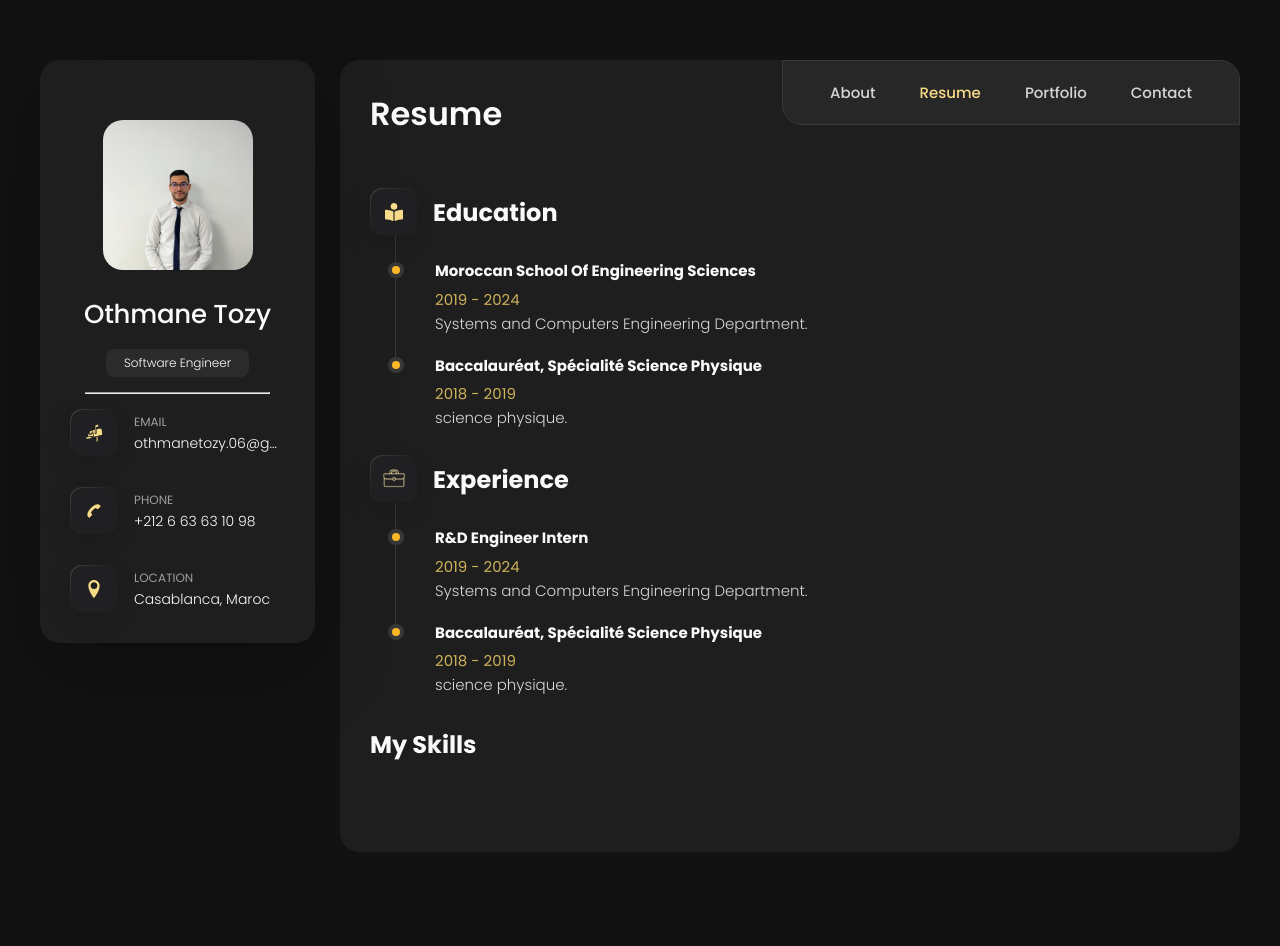
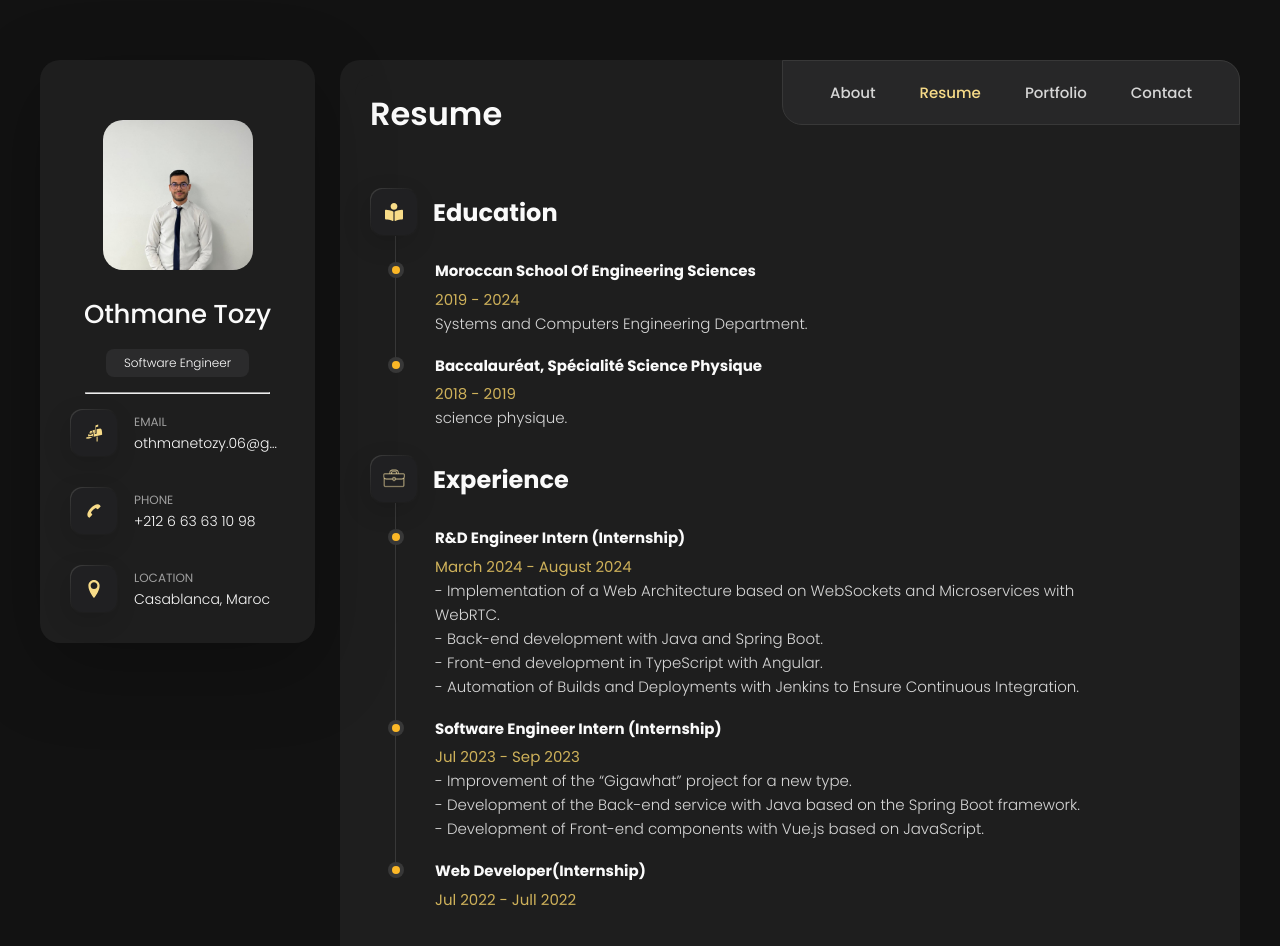
Before and after one commit to othmanetozy/build-portfolio-othmanetozy, a React (Vite) app: page /resume in a window 1280 px wide. Shown: the top 946 px of the page. Before the commit the page ends 912 px from the top, so only its background shows below. Built offline with nearby package versions, Linux system fonts and the light colour scheme.

Commit message:
finish experience

```diff
--- a/src/page/Resume/Resume.jsx
+++ b/src/page/Resume/Resume.jsx
@@ -36,14 +36,35 @@ const Resume = () => {
         </div>
         <ol className='timeline-list'>
           <Timeline
-          title="R&D Engineer intern"
-          date="2019 - 2024"
-          description="Systems and Computers Engineering Department."
+          title="R&D Engineer intern (internship)"
+          date="March 2024 - August 2024"
+          description={
+            <>
+              - Implementation of a Web Architecture based on WebSockets and Microservices with WebRTC.<br />
+              - Back-end development with Java and Spring Boot.<br />
+              - Front-end development in TypeScript with Angular.<br />
+              - Automation of Builds and Deployments with Jenkins to Ensure Continuous Integration.
+            </>
+          }
+        />
+          <Timeline
+          title=" Software Engineer Intern (internship)"
+          date="Jul 2023 - Sep 2023"
+          description={
+            <>
+            - Improvement of the “Gigawhat” project for a new type.<br />
+            - Development of the Back-end service with Java based on the Spring Boot framework.<br />
+            - Development of Front-end components with Vue.js based on JavaScript.<br />
+            </>
+          }
           />
           <Timeline
-          title=" baccalauréat, spécialité science physique"
-          date="2018 - 2019"
-          description="science physique."
+          title=" Web Developer(internship)"
+          date="Jul 2022 - Jull 2022"
+          description={
+            <>
+            </>
+          }
           />
         </ol>
       </div>
```
